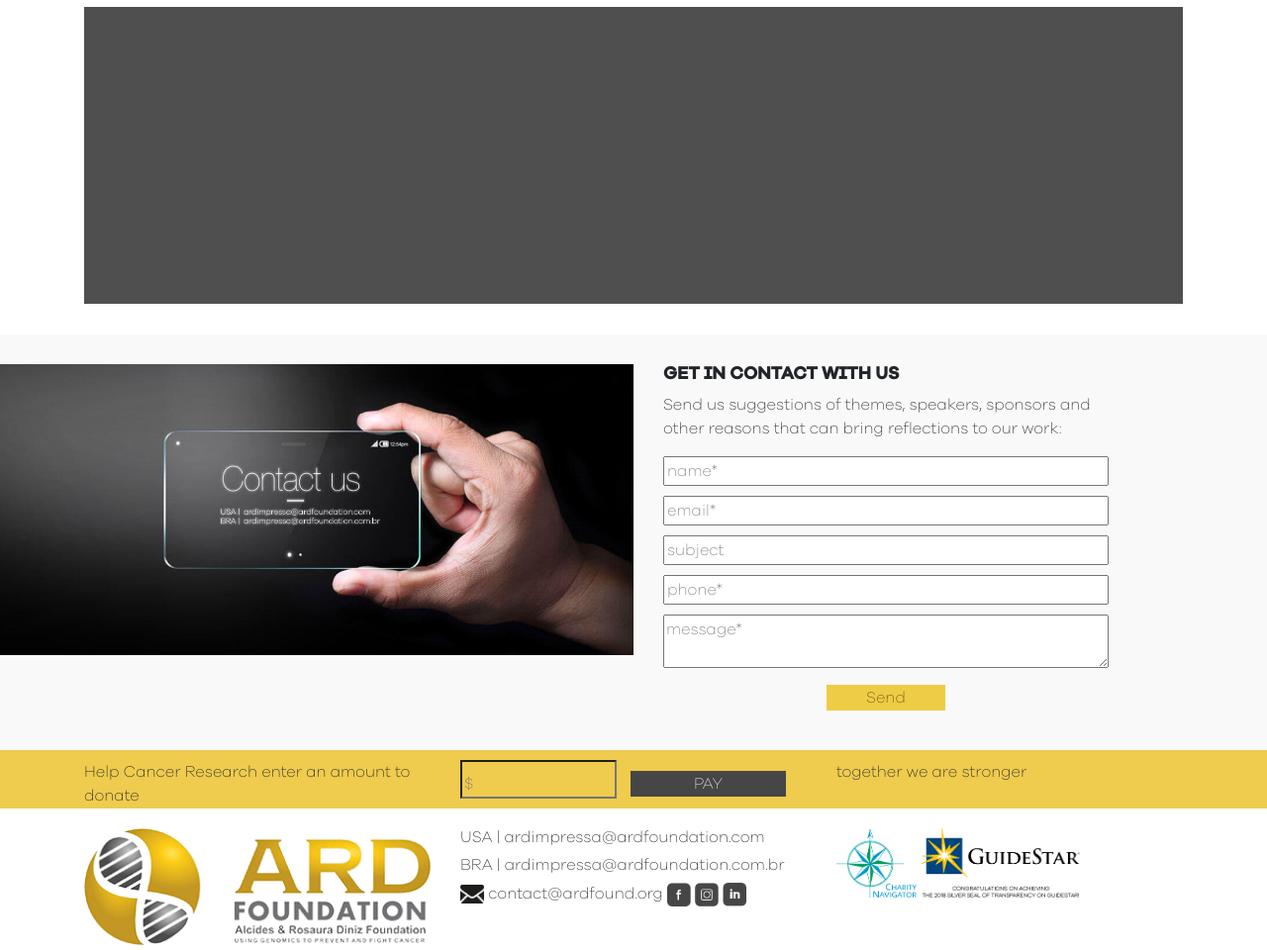
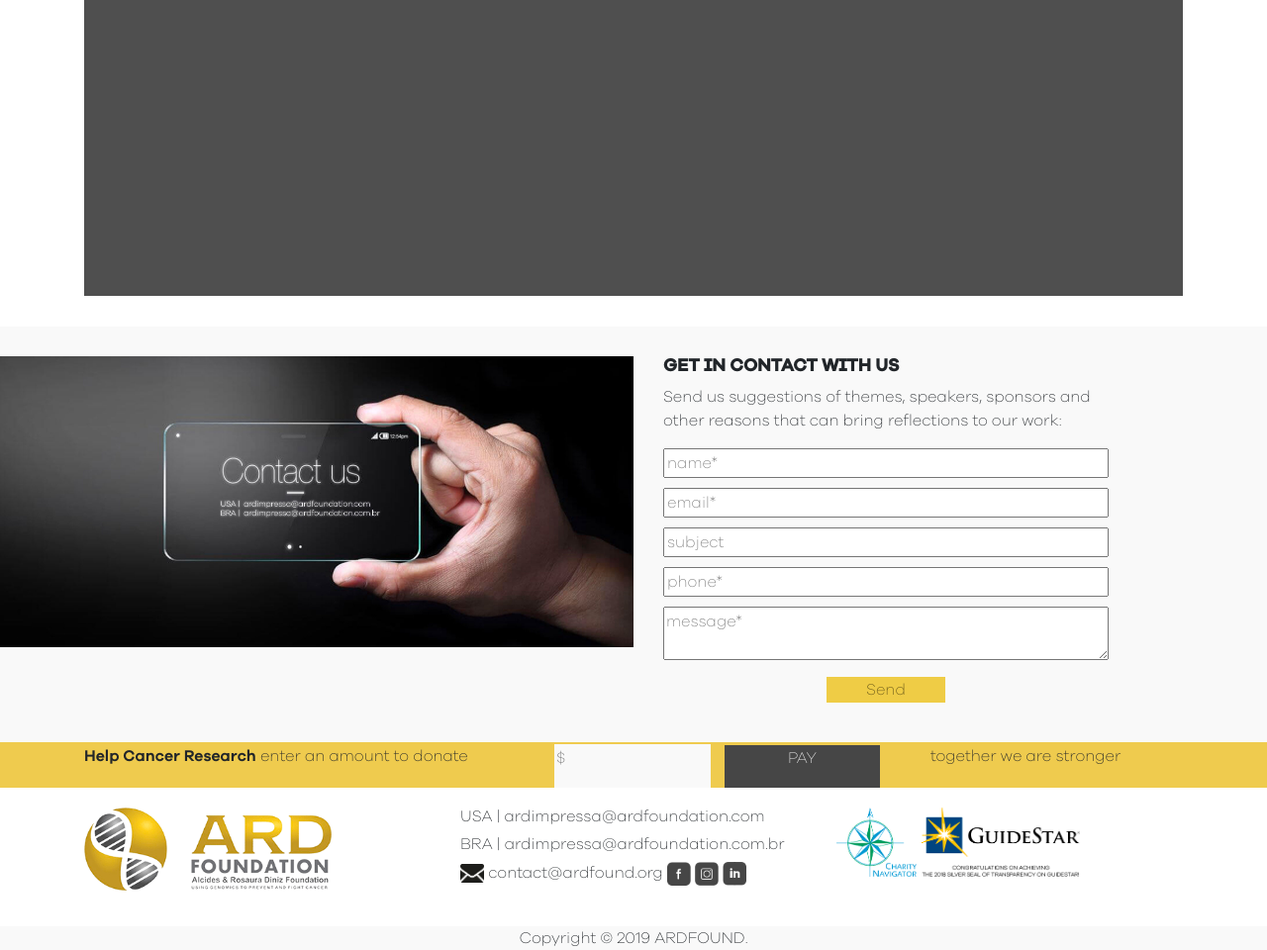
Before and after one commit to SidneyAlves/ardfound, a PHP site: page / in a window 1280 px wide. Shown: the part 2336-3296 px from the top of the page at 99% size. Run offline with PHP 8.4, Linux system fonts and the light colour scheme.

Commit message:
pequenas mudancas

```diff
--- a/css/style.css
+++ b/css/style.css
@@ -6,6 +6,11 @@
 @font-face {
     font-family: "Galano Grotesque Extra Light";
     src: url(../fonts/GalanoGrotesqueExtraLight.otf)
+}
+
+@font-face {
+    font-family: "Galano Grotesque Semi Bold";
+    src: url(../fonts/GalanoGrotesqueSemiBold.otf)
 }
 
 body{
@@ -78,8 +83,15 @@ textarea{
 }
 
 #bg-yellow{
-    background-image: url("../images/bg-yellow.png");
+    background-color: #e9cf75;
 
+}
+
+#bg-yellow input{
+    margin:0px;
+    border:0px;
+    border-radius: 0px;
+    margin: 1px;
 }
 
 #blog{
@@ -192,11 +204,21 @@ textarea{
 
 #donate{
     background-color: #efcb4e;
-    padding-top:10px;
+    padding-top:2px;
+}
+
+#donate-text{
+    font-family: "Galano Grotesque Semi Bold";
+
 }
 
 #donate input{
     width: 45%;
+    background-color: #f9f9f9;
+    border: 0px;
+    margin: 0px;
+
+    padding-bottom: 18px;
 }
 
 #donate #submit{
@@ -208,3 +230,11 @@ textarea{
 #footer-bottom{
     padding-top:20px;
 }
+
+#copyright{
+    background-color: #f9f9f9;
+}
+
+#copyright p{
+    margin: 0px;
+}
--- a/index.php
+++ b/index.php
@@ -46,7 +46,9 @@
         <div class="row">
             <div class="container">
                 <div class="col-sm-4 offset-sm-4">
-                    <input class="form-control" type="text" placeholder="search for people, trends, pages and groups" aria-label="Search">
+                    <form action="#" method="post">
+                        <input class="form-control" type="text" placeholder="search for people, trends, pages and groups" aria-label="Search">
+                    </form>
                 </div>
             </div>
         </div>
@@ -215,8 +217,8 @@
             <div class="container">
                 <div class="row">
 
-                    <div class="col-md-4">
-                        <span id="donate-Text">Help Cancer Research</span>
+                    <div class="col-md-5">
+                        <span id="donate-text">Help Cancer Research</span>
                         <span>enter an amount to donate</span>
                     </div>
 
@@ -227,7 +229,7 @@
                         </form>
                     </div>
 
-                    <div class="col-md-4">
+                    <div class="col-md-3">
                         <p>together we are stronger</p>
                     </div>
 
@@ -241,7 +243,7 @@
 
             <div class="row">
                 <div class="col-md-4">
-                    <img src="images/logo.png" alt="" width="100%">
+                    <img src="images/logo.png" alt="" height="70%">
                 </div>
 
                 <div class="col-md-4">
@@ -262,6 +264,11 @@
             </div>
 
         </div>
+
+        <div class="container-fluid text-center" id="copyright">
+            <p>Copyright © 2019 ARDFOUND.</p>
+        </div>
+
     </footer>
 
 
```
Also changed, not shown: fonts/GalanoGrotesqueSemiBold.otf (renamed from fonts/Galano Grotesque Semi Bold.otf).
